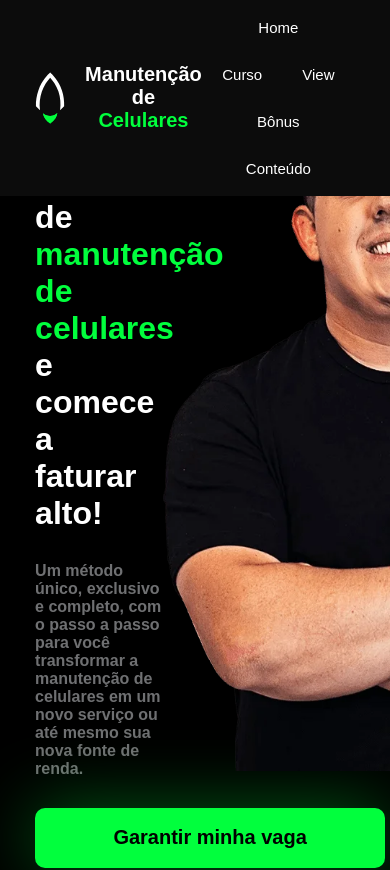
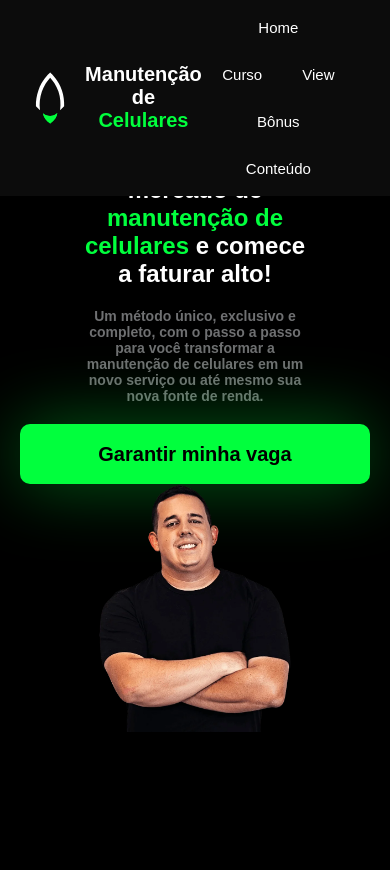
Before and after one commit to Tiago-Silva/cell-phone-maintenance, a Next.js app: page / in a window 390 px wide. Shown: the top 870 px of the page. Built offline with nearby package versions, Linux system fonts and the light colour scheme.

Commit message:
style: adjusting responsiveness

```diff
--- a/src/app/components/home/home.module.css
+++ b/src/app/components/home/home.module.css
@@ -2,7 +2,7 @@
 
 .container {
     display: flex;
-    justify-content: space-between;
+    justify-content: space-around;
     align-items: center;
     height: 100vh;
 }
@@ -32,3 +32,39 @@
 .right {
 
 }
+
+/* Tablets e celulares grandes */
+@media (max-width: 1024px) {
+    .container {
+        flex-direction: column;
+        align-items: center;
+        text-align: center;
+        padding: 120px 40px;
+        /*gap: 40px;*/
+    }
+
+    .left {
+        flex-direction: column;
+        align-items: center;
+        text-align: center;
+        width: 100%;
+        gap: 2rem;
+    }
+
+    .left .title {
+        font-size: 2.4rem;
+    }
+
+    .left .subtitle {
+        font-size: 1.4rem;
+    }
+
+    .right {
+        width: 100%;
+    }
+
+    .right img {
+        max-width: 80%;
+        height: auto;
+    }
+}
```
